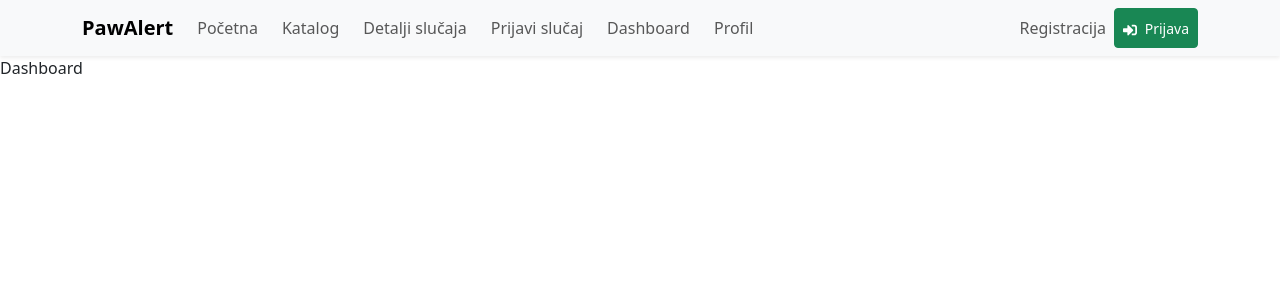
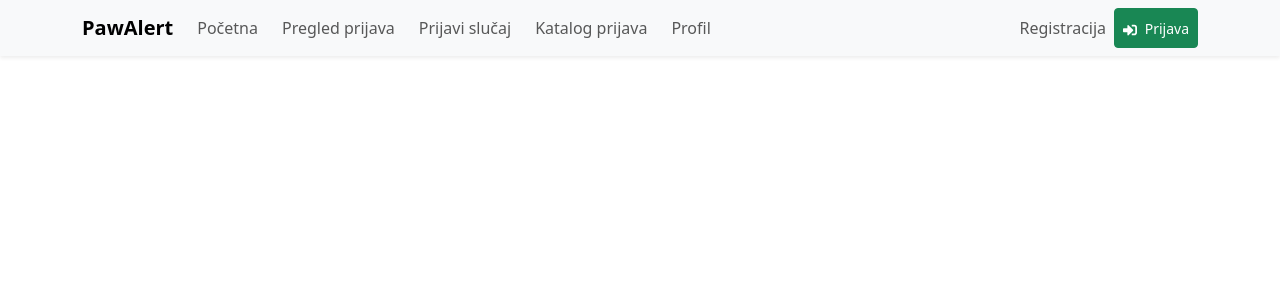
Before and after one commit to moritzanamaria/PawAlert, a React (Vite) app: page /dashboard in a window 1280 px wide. Shown: the top 300 px of the page. Built offline with nearby package versions, Linux system fonts and the light colour scheme.

Commit message:
Promjena naziva stranica i ažuriranje Navbar komponente

```diff
--- a/src/App.jsx
+++ b/src/App.jsx
@@ -1,11 +1,10 @@
 import { Routes, Route } from "react-router-dom"
 import Pocetna from "./pages/Home"
-import PrijavePregled from "./pages/PrijavePregled.jsx"
-import DetaljiSlucaja from "./pages/DetaljiSlucaja"
+import PrijavePregled from "./pages/PrijavePregled"
 import PrijaviSlucaj from "./pages/PrijaviSlucaj"
+import KatalogPrijava from "./pages/KatalogPrijava"
 import Profil from "./pages/Profil"
 import Registracija from "./pages/Registracija"
-import Dashboard from "./pages/Dashboard"
 import Navbar from "./components/Navbar"
 import { RouteNames } from "./constants"
 
@@ -16,9 +15,8 @@ function App() {
       <Routes>
         <Route path={RouteNames.HOME} element={<Pocetna />} />
         <Route path={RouteNames.PRIJAVE_PREGLED} element={<PrijavePregled />} />
-        <Route path={RouteNames.DETALJI_SLUCAJA} element={<DetaljiSlucaja />} />
         <Route path={RouteNames.PRIJAVI_SLUCAJ} element={<PrijaviSlucaj />} />
-        <Route path={RouteNames.DASHBOARD} element={<Dashboard />} />
+        <Route path={RouteNames.KATALOG_PRIJAVA} element={<KatalogPrijava />} />
         <Route path={RouteNames.PROFIL} element={<Profil />} />
         <Route path={RouteNames.REGISTRACIJA} element={<Registracija />} />
       </Routes>
--- a/src/components/Navbar.jsx
+++ b/src/components/Navbar.jsx
@@ -34,10 +34,9 @@ function Navbar() {
           <Offcanvas.Body className="d-flex flex-column flex-lg-row justify-content-between align-items-lg-center">
             <Nav className="me-auto gap-lg-2">
             <Nav.Link as={Link} to={RouteNames.HOME} onClick={handleClose}>Početna</Nav.Link>
-            <Nav.Link as={Link} to={RouteNames.PRIJAVE_PREGLED} onClick={handleClose}>Katalog</Nav.Link>
-             <Nav.Link as={Link} to={RouteNames.DETALJI_SLUCAJA} onClick={handleClose}>Detalji slučaja</Nav.Link>
+            <Nav.Link as={Link} to={RouteNames.PRIJAVE_PREGLED} onClick={handleClose}>Pregled prijava</Nav.Link>
             <Nav.Link as={Link} to={RouteNames.PRIJAVI_SLUCAJ} onClick={handleClose}>Prijavi slučaj</Nav.Link>
-            <Nav.Link as={Link} to={RouteNames.DASHBOARD} onClick={handleClose}>Dashboard</Nav.Link>
+            <Nav.Link as={Link} to={RouteNames.KATALOG_PRIJAVA} onClick={handleClose}>Katalog prijava </Nav.Link>
             <Nav.Link as={Link} to={RouteNames.PROFIL} onClick={handleClose}>Profil</Nav.Link>
           </Nav>
           <Nav>
--- a/src/pages/Dashboard.jsx
+++ /dev/null
@@ -1,9 +0,0 @@
-function Dashboard() {
-    return (
-        <>
-        Dashboard
-        </>
-    )
-}
-
-export default Dashboard
--- /dev/null
+++ b/src/pages/KatalogPrijava.jsx
@@ -0,0 +1,9 @@
+function KatalogPrijava() {
+    return (
+        <>
+        Katalog prijava
+        </>
+    )
+}
+
+export default KatalogPrijava
```
